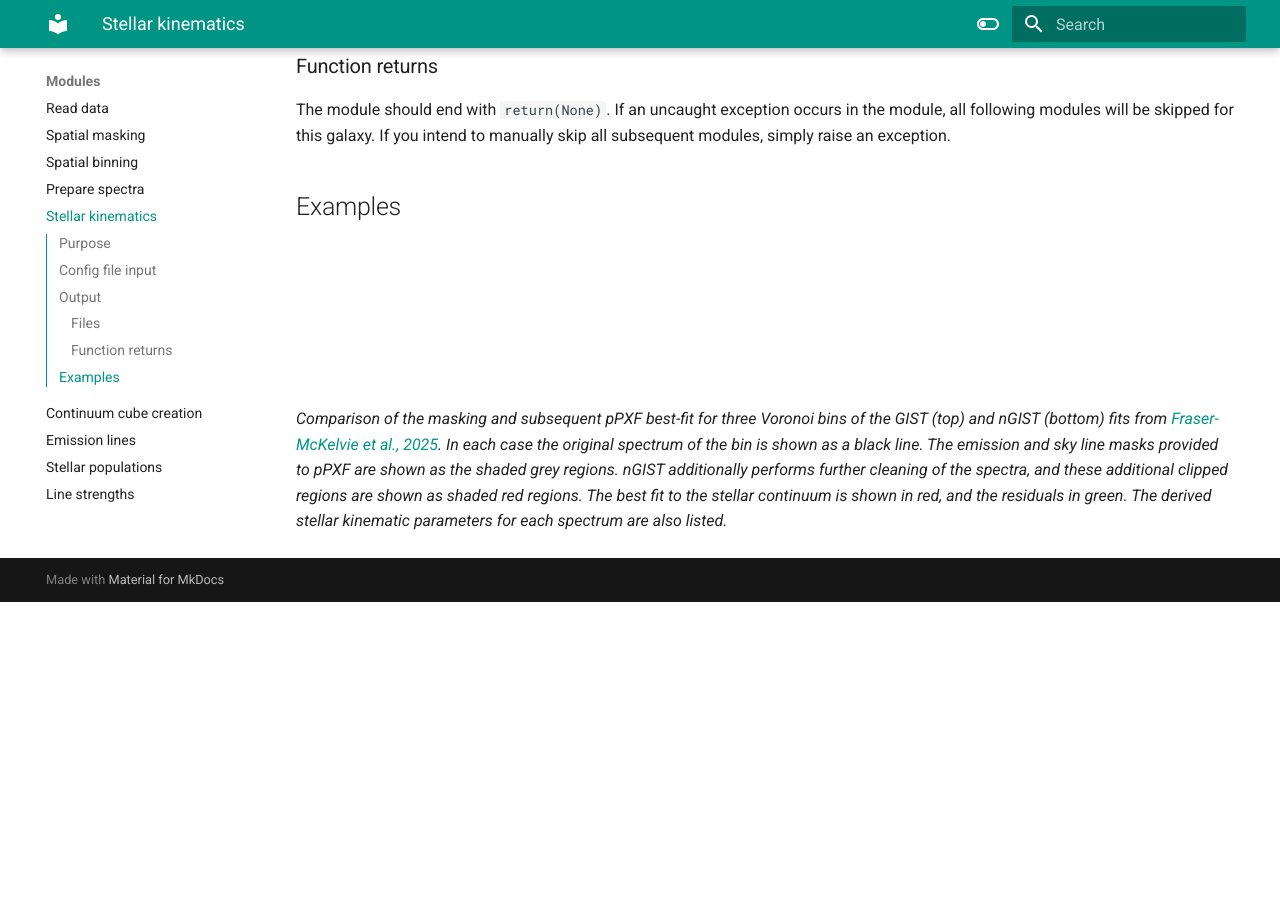
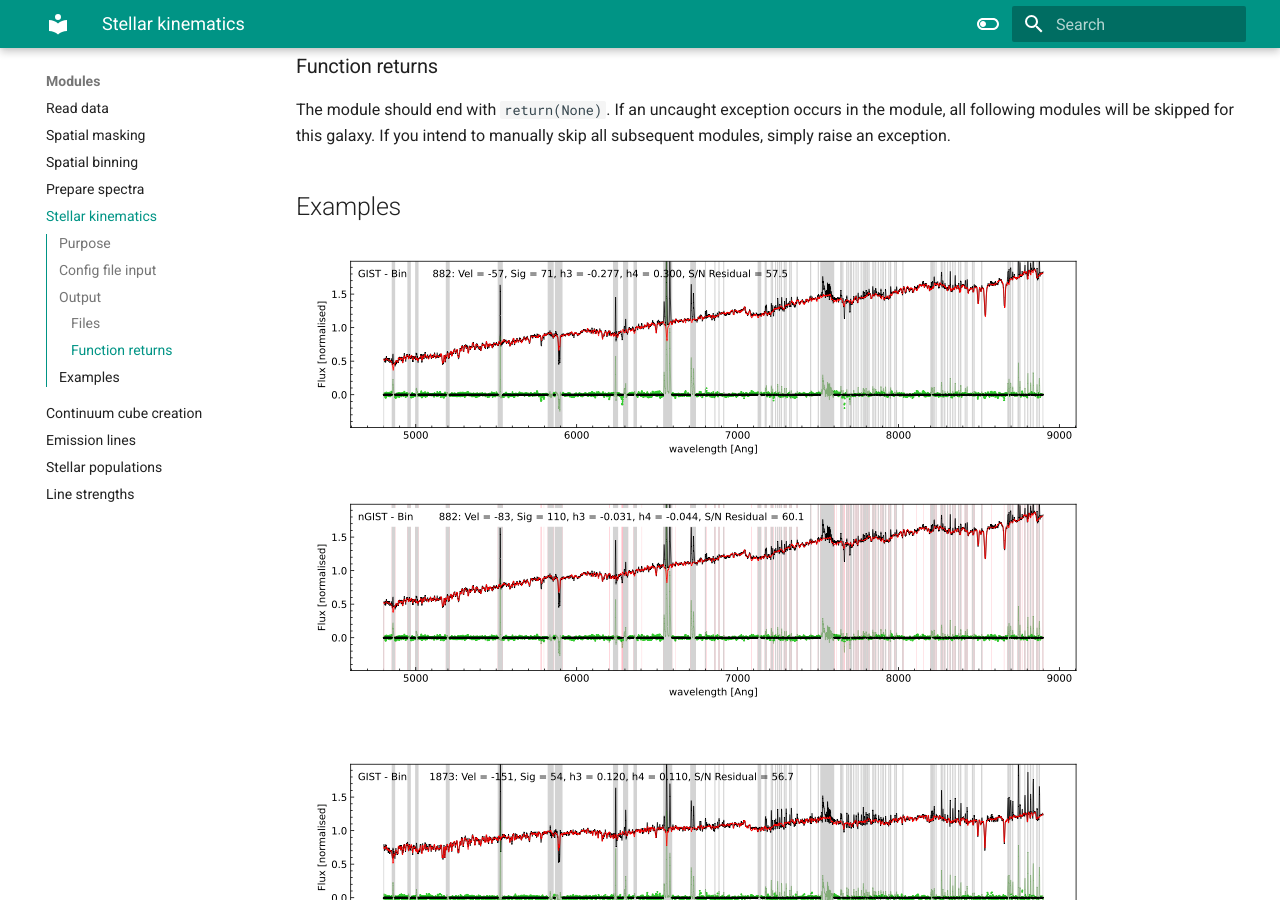
Before and after one commit to geckos-survey/gist-documentation, an MkDocs documentation site: the page built from docs/modules/stellar_kinematics.md, in a window 1280 px wide and 900 px high, scrolled down 2885 px. Built offline with MkDocs 1.6.1 and Material for MkDocs 9.7.7, drawn with Linux system fonts in a browser that asks for light colours; before the commit the page ends 3487 px from its top, so only the background shows below that.

Commit message:
Update stellar_kinematics.md

```diff
--- a/docs/modules/stellar_kinematics.md
+++ b/docs/modules/stellar_kinematics.md
@@ -106,15 +106,13 @@ KIN :
 The module should end with `return(None)`. If an uncaught exception occurs in the module, all following modules will be skipped for this galaxy. If you intend to manually skip all subsequent modules, simply raise an exception.
 
 ## Examples
-![]({{ site.baseurl }}/images/IC1711_iDR1_SN100_5_LW_nGIST_bias0.14_plot_kin_bin_1873_step3.png)
+ ![](../images/IC1711_iDR1_SN100_5_LW_oGIST_bias0.14_plot_kin_bin_882_step3.png)
+ ![](../images/IC1711_iDR1_SN100_5_LW_nGIST_bias0.14_plot_kin_bin_882_step3.png)
 
- ![](/docs/images/IC1711_iDR1_SN100_5_LW_oGIST_bias0.14_plot_kin_bin_882_step3.png)
- ![](/docs/images/IC1711_iDR1_SN100_5_LW_nGIST_bias0.14_plot_kin_bin_882_step3.png)
+ ![](../images/IC1711_iDR1_SN100_5_LW_oGIST_bias0.14_plot_kin_bin_1873_step3.png)
+ ![](../images/IC1711_iDR1_SN100_5_LW_nGIST_bias0.14_plot_kin_bin_1873_step3.png)
 
- ![](/docs/images/IC1711_iDR1_SN100_5_LW_oGIST_bias0.14_plot_kin_bin_1873_step3.png)
- ![](/docs/images/IC1711_iDR1_SN100_5_LW_nGIST_bias0.14_plot_kin_bin_1873_step3.png)
-
- ![](/docs/images/IC1711_iDR1_SN100_5_LW_oGIST_bias0.14_plot_kin_bin_1949_step3.png)
- ![](/docs/images/IC1711_iDR1_SN100_5_LW_nGIST_bias0.14_plot_kin_bin_1949_step3.png)
+ ![](../images/IC1711_iDR1_SN100_5_LW_oGIST_bias0.14_plot_kin_bin_1949_step3.png)
+ ![](../images/IC1711_iDR1_SN100_5_LW_nGIST_bias0.14_plot_kin_bin_1949_step3.png)
 
 *Comparison of the masking and subsequent pPXF best-fit for three Voronoi bins of the GIST (top) and nGIST (bottom) fits from [Fraser-McKelvie et al., 2025](https://scixplorer.org/abs/2025A%26A...700A.237F/abstract). In each case the original spectrum of the bin is shown as a black line. The emission and sky line masks provided to pPXF are  shown as the shaded grey regions. nGIST additionally performs further cleaning of the spectra, and these additional clipped regions are shown as  shaded red regions. The best fit to the stellar continuum is shown in red, and the residuals in green. The derived stellar kinematic parameters for  each spectrum are also listed.*
```
